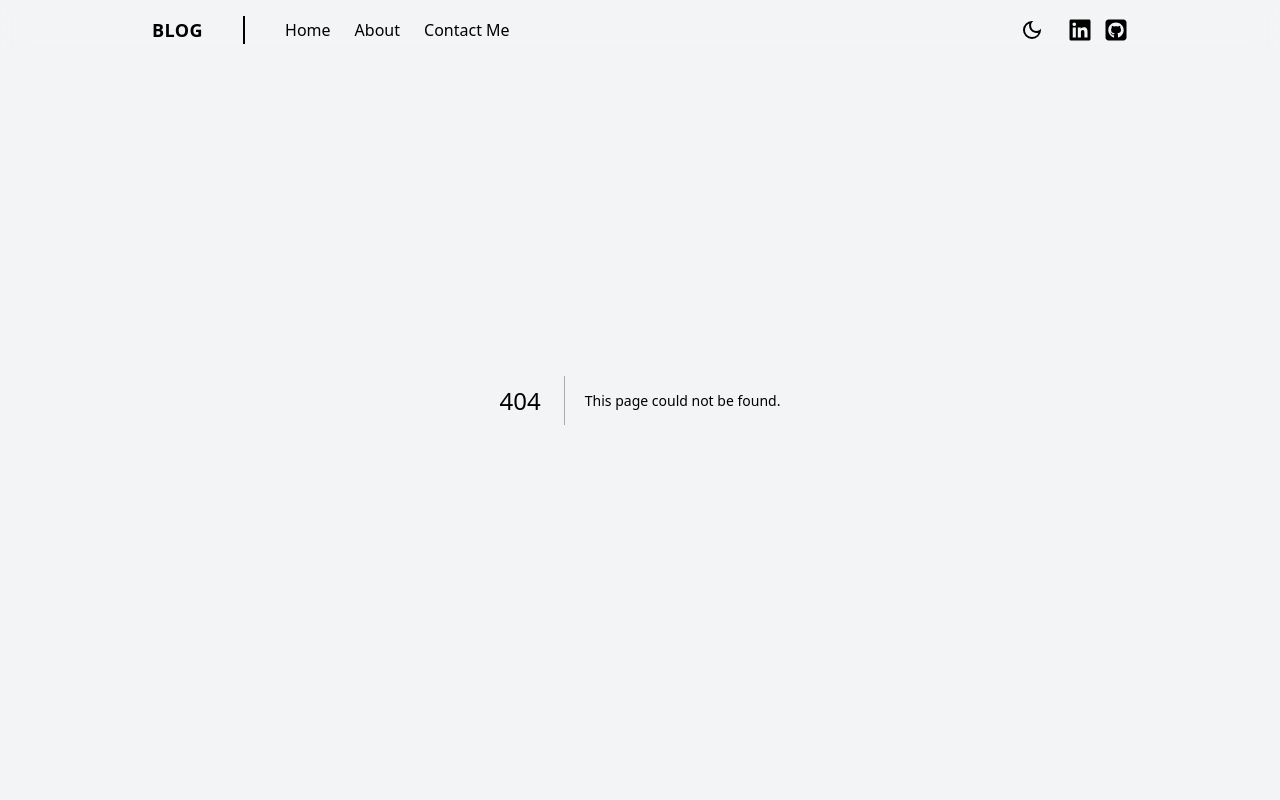
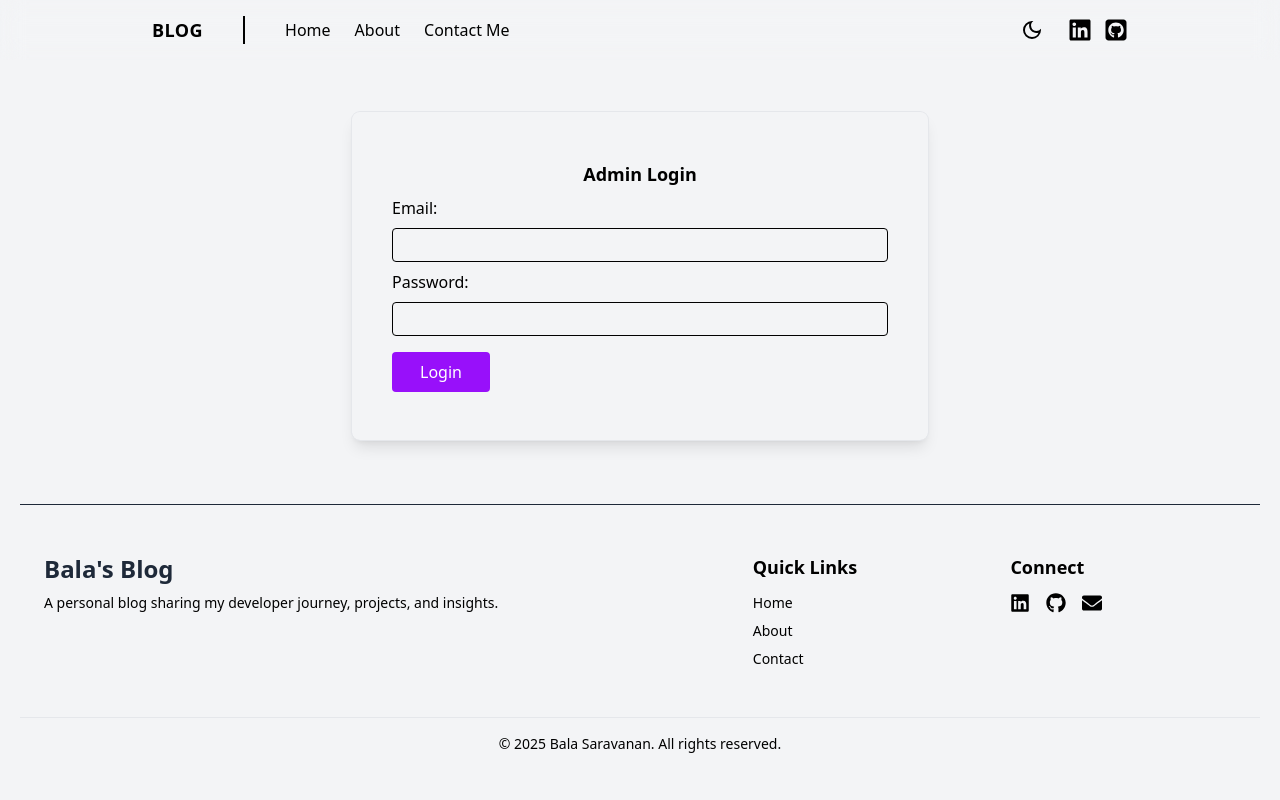
Before and after one commit to Bala-Saravanan/Blog-Bala-Dev, a Next.js app: page /admin in a window 1280 px wide. Before the commit this address had no page. Shown: the top 800 px of the page. Built offline with nearby package versions, Linux system fonts and the light colour scheme.

Commit message:
Admin Authentication

```diff
--- /dev/null
+++ b/app/admin/page.js
@@ -0,0 +1,69 @@
+"use client";
+
+import { useRouter } from "next/navigation";
+import { useRef } from "react";
+
+const AdminLogin = () => {
+  const router = useRouter();
+  const form = useRef();
+
+  const handleSubmit = async (event) => {
+    event.preventDefault();
+    const formData = new FormData(form.current);
+    const credentials = {
+      email: formData.get("email"),
+      password: formData.get("password"),
+    };
+    const res = await fetch("/api/admin/post", {
+      method: "POST",
+      headers: { "Content-Type": "application/json" },
+      body: JSON.stringify(credentials),
+    });
+    const data = await res.json();
+    if (data.message === "Success") {
+      router.push("/blog/add");
+    } else {
+      router.push("/");
+    }
+  };
+  return (
+    <div className="pt-28 sm:w-xl w-xs mx-auto">
+      <form
+        ref={form}
+        onSubmit={handleSubmit}
+        className="p-10 rounded-lg shadow-lg ring-1 ring-gray-200 dark:ring-gray-700"
+      >
+        <h1 className="text-center font-semibold text-lg my-2">Admin Login</h1>
+        <div className="mb-2 flex flex-col gap-2">
+          <label htmlFor="email">Email: </label>
+          <input
+            type="email"
+            name="email"
+            id="email"
+            className="w-full p-1 border rounded focus:outline-purple-600"
+            required
+          />
+        </div>
+        <div className="mb-2 flex flex-col gap-2">
+          <label htmlFor="password">Password: </label>
+          <input
+            type="password"
+            name="password"
+            id="password"
+            className="w-full p-1 border rounded focus:outline-purple-600"
+            required
+          />
+        </div>
+        <div className="w-full mt-4 mb-2">
+          <button
+            type="submit"
+            className="px-7 py-2 rounded text-white bg-purple-600 cursor-pointer"
+          >
+            Login
+          </button>
+        </div>
+      </form>
+    </div>
+  );
+};
+export default AdminLogin;
--- /dev/null
+++ b/app/api/admin/post/route.js
@@ -0,0 +1,24 @@
+import { connectDB } from "@/lib/mongodb";
+import bcrypt from "bcryptjs";
+import mongoose from "mongoose";
+import { NextResponse } from "next/server";
+
+export async function POST(req) {
+  try {
+    await connectDB();
+    const body = await req.json();
+    const adminDoc = await mongoose.connection.db.collection("admin").findOne();
+    if (adminDoc.email !== body.email) {
+      return NextResponse.json({ status: 401, message: "Unauthorized" });
+    }
+    const authorized = await bcrypt.compare(body.password, adminDoc.password);
+    if (authorized) {
+      return NextResponse.json({ status: 200, message: "Success" });
+    } else {
+      return NextResponse.json({ status: 401, message: "Unauthorized" });
+    }
+  } catch (error) {
+    console.log(error);
+    return NextResponse.json({ status: 400, message: error.message });
+  }
+}
--- /dev/null
+++ b/app/api/admin/route.js
@@ -0,0 +1,15 @@
+import { connectDB } from "@/lib/mongodb";
+import mongoose from "mongoose";
+
+export async function GET() {
+  try {
+    await connectDB();
+
+    const adminDoc = await mongoose.connection.db.collection("admin").findOne();
+    console.log(adminDoc);
+    return Response.json(adminDoc);
+  } catch (error) {
+    console.error("Error fetching admin doc:", error);
+    return Response.json({ error: "Internal Server Error" }, { status: 500 });
+  }
+}
--- a/app/blog/add/page.js
+++ b/app/blog/add/page.js
@@ -1,24 +1,35 @@
 "use client";
 
-import { useState, useEffect, useRef } from "react";
+import { useState, useRef } from "react";
 import { useRouter } from "next/navigation";
 
 export default function AddBlogPage() {
   const form = useRef();
   const router = useRouter();
-  const [isAuthorized, setIsAuthorized] = useState(false);
+  // const [isAuthorized, setIsAuthorized] = useState(false);
   const [loading, setLoading] = useState(false);
 
-  // Authorization check (super simple – email based)
-  useEffect(() => {
-    const userEmail = localStorage.getItem("userEmail");
-    if (userEmail === process.env.NEXT_PUBLIC_USER_EMAIL) {
-      setIsAuthorized(true);
-    } else {
-      router.push("/"); // redirect if not authorized
-    }
-  }, [router]);
+  // // Authorization check (super simple – email based)
 
+  // useEffect(() => {
+  //   const fetchAdmin = async () => {
+  //     try {
+  //       const res = await fetch("/api/admin");
+  //       const data = await res.json();
+
+  //       if (data && data.user_email === process.env.NEXT_PUBLIC_USER_EMAIL) {
+  //         setIsAuthorized(true);
+  //       } else {
+  //         router.push("/");
+  //       }
+  //     } catch (err) {
+  //       console.error("Failed to load admin data:", err);
+  //       router.push("/");
+  //     }
+  //   };
+
+  //   fetchAdmin();
+  // }, [router]);
   const handleSubmit = async (e) => {
     e.preventDefault();
     setLoading(true);
@@ -68,7 +79,7 @@ export default function AddBlogPage() {
     router.push("/");
   };
 
-  if (!isAuthorized) return null;
+  // if (!isAuthorized) return null;
 
   return (
     <main className="max-w-3xl mx-auto px-6 py-28">
--- a/package.json
+++ b/package.json
@@ -11,6 +11,7 @@
   },
   "dependencies": {
     "@emailjs/browser": "^4.4.1",
+    "bcryptjs": "^3.0.2",
     "cloudinary": "^2.7.0",
     "mongoose": "^8.16.1",
     "next": "15.3.4",
--- /dev/null
+++ b/utils/hashPassword.js
@@ -0,0 +1,7 @@
+import bcrypt from "bcryptjs";
+
+async function hashPassword(password) {
+  await bcrypt.hash(password, 10).then((data) => console.log(data));
+}
+
+hashPassword("jbala174");
```
Also changed, not shown: 1 other file (tests, documents, lock files or other folders).
